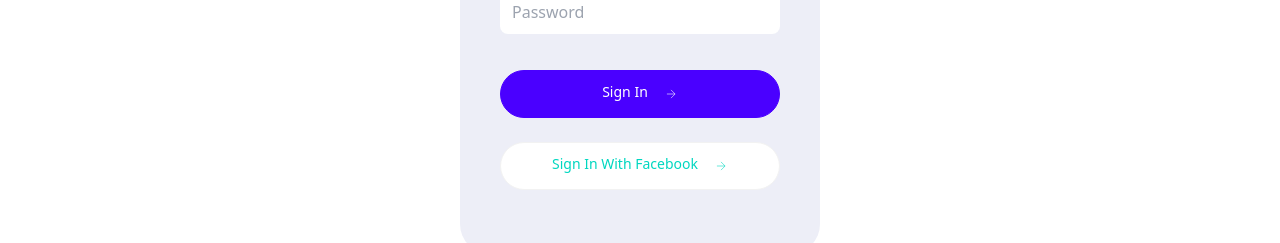
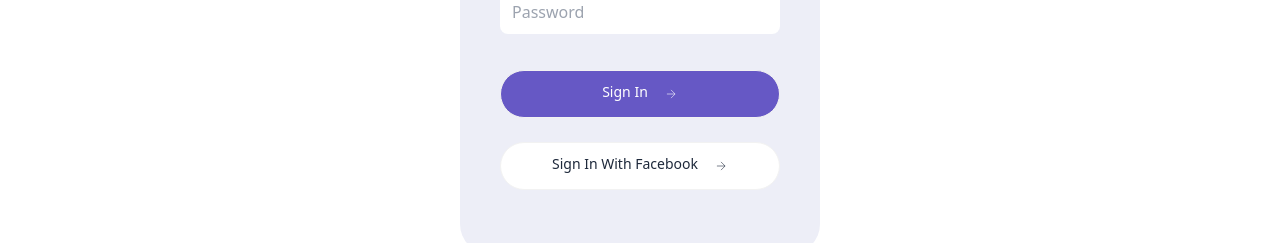
Before and after one commit to Neaz-mq/template-store, a React (Vite) app: page /sign-in in a window 1280 px wide. Shown: the part 548-791 px from the top of the page. Built offline with nearby package versions, Linux system fonts and the light colour scheme.

Commit message:
signin form  done

```diff
--- a/src/pages/SignIn/SignInForm/SignInForm.jsx
+++ b/src/pages/SignIn/SignInForm/SignInForm.jsx
@@ -10,11 +10,11 @@ const SignInForm = () => {
                 <br/>
                 <input className="inputField mt-4" placeholder="Password" type="password"/><br/><br/>
 
-                <button className="btn btn-primary font-light capitalize text-white rounded-full gap-4 w-full mt-3 py-3 shadow-none"><span className="-mt-1">Sign in</span><svg stroke="currentColor" fill="none"  viewBox="0 0 24 24" height="1em" width="1em" xmlns="http://www.w3.org/2000/svg"><line x1="5" y1="12" x2="19" y2="12"></line><polyline points="12 5 19 12 12 19"></polyline></svg>
+                <button className="btn bg-[#6658C5]  capitalize text-white rounded-full gap-4 w-full mt-3 py-3 shadow-none font-medium font-['__gellix_0bf537, __gellix_Fallback_0bf537'] hover:bg-[#4936c3]"><span className="-mt-1">Sign in</span><svg stroke="currentColor" fill="none"  viewBox="0 0 24 24" height="1em" width="1em" xmlns="http://www.w3.org/2000/svg"><line x1="5" y1="12" x2="19" y2="12"></line><polyline points="12 5 19 12 12 19"></polyline></svg>
                 </button>
                 <br/><br/>
 
-                <button className="btn bg-white hover:bg-gray-100 font-light capitalize text-accent rounded-full gap-4 w-full py-3 shadow-none"><span className="-mt-1">Sign in With Facebook</span> <svg stroke="currentColor" fill="none"
+                <button className="btn text-slate-800 bg-white hover:bg-gray-100  capitalize  rounded-full gap-4 w-full py-3 font-medium font-['__gellix_0bf537, __gellix_Fallback_0bf537'] shadow-none"><span className="-mt-1">Sign in With Facebook</span> <svg stroke="currentColor" fill="none"
                  viewBox="0 0 24 24"
                    height="1em" width="1em" xmlns="http://www.w3.org/2000/svg"><line x1="5" y1="12" x2="19" y2="12"></line><polyline points="12 5 19 12 12 19"></polyline></svg></button></form></div>
         </div>
```
